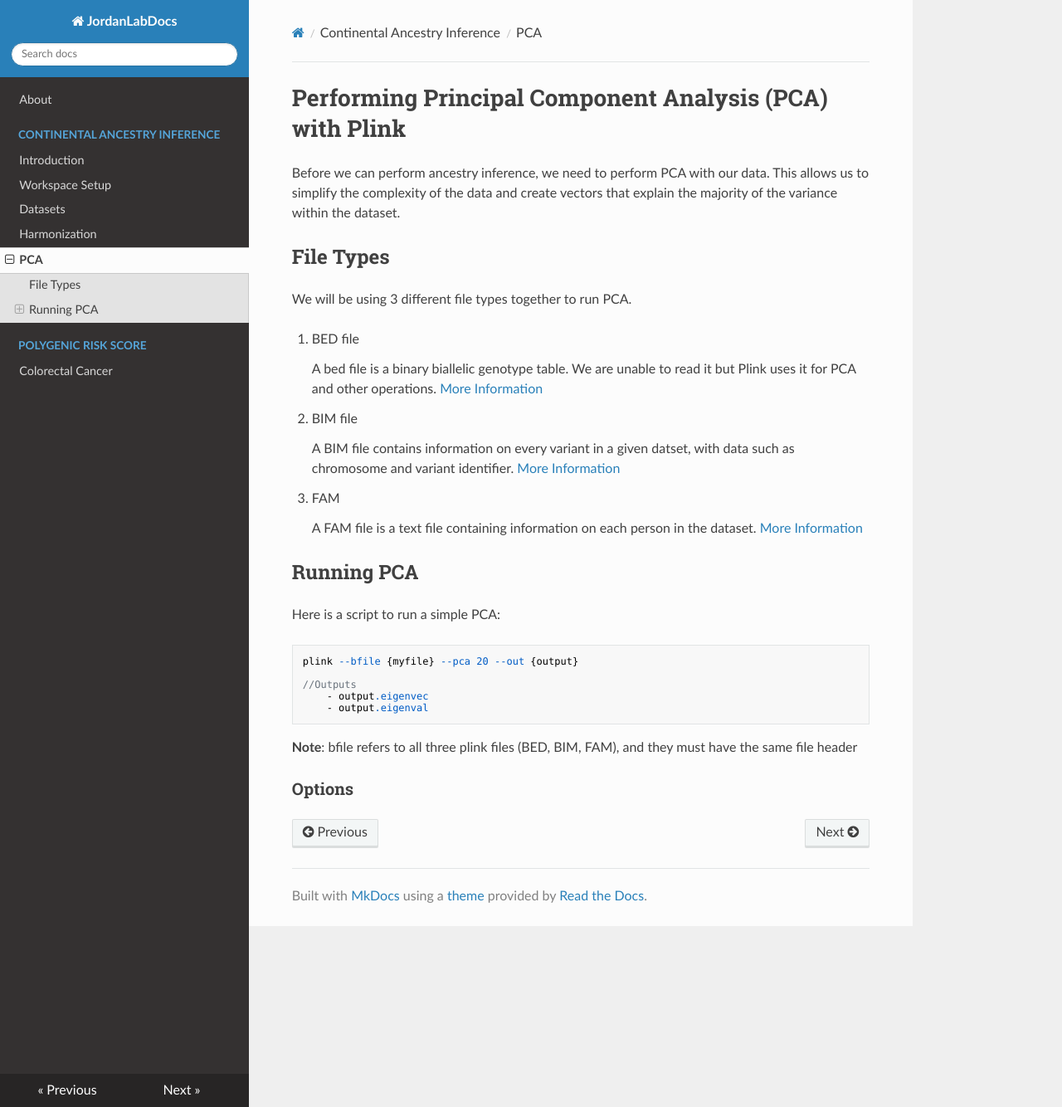
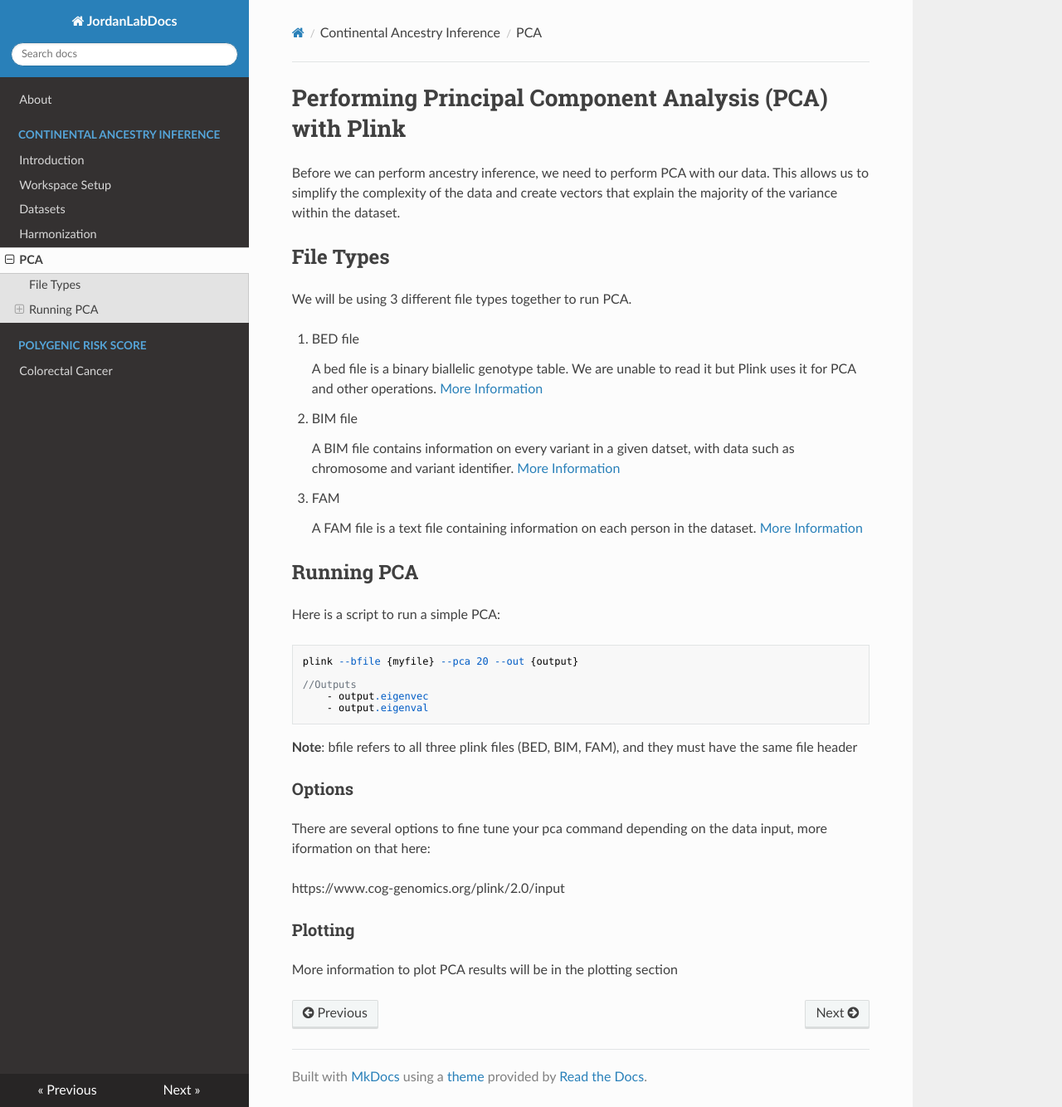
Before and after one commit to ikingjordan3/JordanLabDocs, an MkDocs documentation site: the page built from docs/pca.md, in a window 1280 px wide and 1334 px high. Shown: the whole window at 83% size. Built offline with MkDocs 1.6.1, drawn with Linux system fonts in a browser that asks for light colours; nearby versions of some CDN libraries.

Commit message:
Update pca.md

```diff
--- a/docs/pca.md
+++ b/docs/pca.md
@@ -31,3 +31,11 @@ Here is a script to run a simple PCA:
 **Note**: bfile refers to all three plink files (BED, BIM, FAM), and they must have the same file header
 
 ### Options
+
+There are several options to fine tune your pca command depending on the data input, more iformation on that here:
+
+https://www.cog-genomics.org/plink/2.0/input
+
+### Plotting
+
+More information to plot PCA results will be in the plotting section
```
